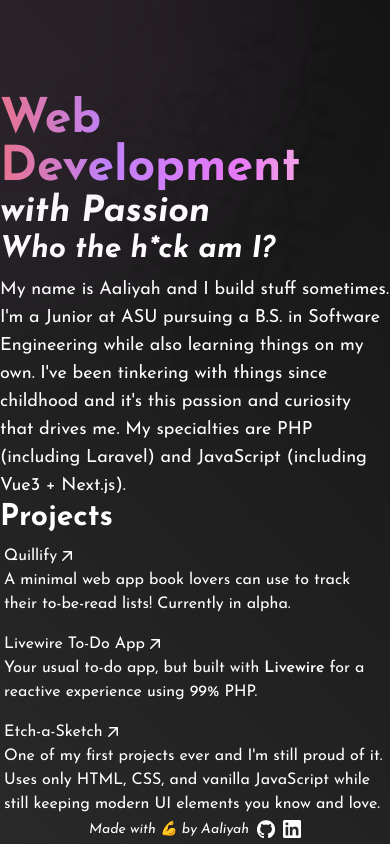
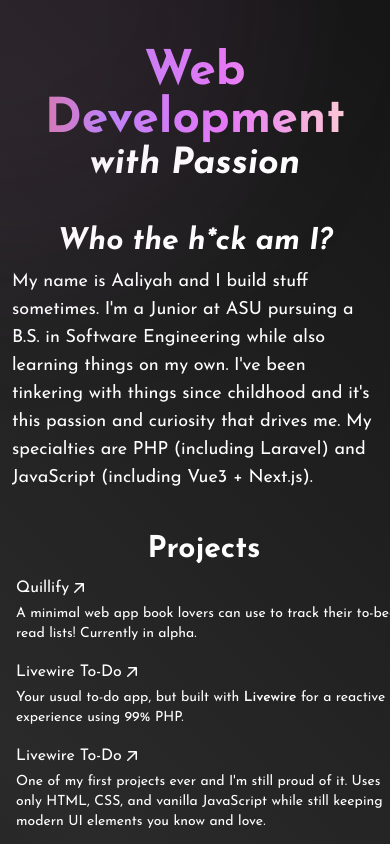
Before and after one commit to aileks/aileks.github.io, a Next.js app: page / in a window 390 px wide. Shown: the top 844 px of the page. Built offline with nearby package versions, Linux system fonts and the light colour scheme.

Commit message:
animations on links

```diff
--- a/src/app/components/animated-bg.tsx
+++ /dev/null
@@ -1,17 +0,0 @@
-'use client';
-
-import {motion} from 'framer-motion';
-
-const AnimatedBg = () => {
-  return (
-    <motion.img
-      alt="branches with leaves in the background"
-      src="/img/branches.svg"
-      className="absolute top-0 left-0 right-0 w-full z-[-1] opacity-5"
-      animate={{opacity: [0.1, 0.2, 0.05]}}
-      transition={{duration: 1, times: [0, 0.5, 1], repeat: 0}}
-    />
-  );
-};
-
-export default AnimatedBg;
--- /dev/null
+++ b/src/app/components/animated-link.tsx
@@ -0,0 +1,57 @@
+import React from "react";
+import Link from 'next/link';
+import {motion, useAnimation} from 'framer-motion';
+
+type AnimatedLinkProps = {
+  href: string;
+  text: string;
+};
+
+const AnimatedLink: React.FC<AnimatedLinkProps> = ({href, text}) => {
+  const controls = useAnimation();
+
+  const startAnimation = () => {
+    controls.start({
+      x: 4,
+      y: -4,
+      transition: {duration: 0.2},
+    });
+  }
+
+  const stopAnimation = () => {
+    controls.start({
+      x: 0,
+      y: 0,
+      transition: {duration: 0.1},
+    })
+  }
+
+
+  return (
+    <Link
+      href={href}
+      className="text-md"
+      onMouseEnter={startAnimation}
+      onMouseLeave={stopAnimation}
+    >
+      <span className="hover:border-b border-white inline-flex items-center">
+        {text}
+        <motion.svg
+          animate={controls}
+          xmlns="http://www.w3.org/2000/svg"
+          viewBox="0 0 20 20"
+          fill="currentColor"
+          className="w-5 h-5"
+        >
+          <path
+            fillRule="evenodd"
+            d="M5.22 14.78a.75.75 0 0 0 1.06 0l7.22-7.22v5.69a.75.75 0 0 0 1.5 0v-7.5a.75.75 0 0 0-.75-.75h-7.5a.75.75 0 0 0 0 1.5h5.69l-7.22 7.22a.75.75 0 0 0 0 1.06Z"
+            clipRule="evenodd"
+          />
+        </motion.svg>
+      </span>
+    </Link>
+  );
+};
+
+export default AnimatedLink;
--- a/src/app/globals.css
+++ b/src/app/globals.css
@@ -5,20 +5,6 @@
 * {
     @apply antialiased;
     font-family: 'Josefin Sans', sans-serif;
-}
-
-:root {
-    --foreground-rgb: 0, 0, 0;
-    --background-start-rgb: 214, 219, 220;
-    --background-end-rgb: 255, 255, 255;
-}
-
-@media (prefers-color-scheme: dark) {
-    :root {
-        --foreground-rgb: 255, 255, 255;
-        --background-start-rgb: 0, 0, 0;
-        --background-end-rgb: 0, 0, 0;
-    }
 }
 
 body {
@@ -93,7 +79,17 @@ body {
 }
 
 @media (max-width: 600px) {
+    h1, h2, h3 {
+        text-align: center;
+    }
+
     body {
         overflow: auto;
+        padding: 0 12px;
+        max-height: 90vh;
+    }
+
+    .faint-image {
+        display: none;
     }
 }
--- a/src/app/page.tsx
+++ b/src/app/page.tsx
@@ -1,6 +1,8 @@
+'use client'
 import Image from 'next/image';
 import Link from 'next/link';
 import FollowCursor from './components/followCursor';
+import AnimatedLink from './components/animated-link';
 
 export default function Home() {
   return (
@@ -8,12 +10,12 @@ export default function Home() {
       <Image
         alt="branches with leaves in the background"
         src="/img/branches.svg"
-        width={1920}
-        height={1080}
-        className="absolute top-0 left-0 right-0 w-full z-[-1] opacity-5"
+        width={100}
+        height={100}
+        className="absolute top-0 left-0 right-0 w-full z-[-1] opacity-5 faint-image"
       />
-      <header className="mt-16">
-        <h1 className="text-5xl font-bold mt-8 flex flex-col">
+      <header className="mb-8">
+        <h1 className="text-5xl font-bold flex flex-col mt-12">
             <span className="bg-[linear-gradient(to_right,theme(colors.rose.400),theme(colors.rose.200),theme(colors.red.400),theme(colors.purple.400),theme(colors.fuchsia.400),theme(colors.rose.200),theme(colors.rose.400))] bg-[length:200%_auto] bg-clip-text text-transparent animate-gradient">
               Web Development
             </span>
@@ -22,7 +24,7 @@ export default function Home() {
         </h1>
       </header>
 
-      <div className="about-container self-end max-w-md">
+      <div className="about-container self-end max-w-md mb-8 mt-2">
         <h2 className="text-3xl font-bold mb-2 italic">Who the h*ck am I?</h2>
         <p className="text-lg text-left">
           My name is Aaliyah and I build stuff sometimes. I'm a Junior at ASU
@@ -33,55 +35,25 @@ export default function Home() {
         </p>
       </div>
 
-      <div className="projects-container w-96">
+      <div className="projects-container w-96 mb-8 mt-2">
         <h2 className="text-3xl mb-2 font-bold">Projects</h2>
 
         <ul className="space-y-4">
           <li className="ml-1">
-            <Link
-              href="https://www.quillify-app.com/"
-              className="hover:underline hover:font-bold flex items-center"
-            >
-              Quillify
-              <svg
-                xmlns="http://www.w3.org/2000/svg"
-                viewBox="0 0 20 20"
-                fill="currentColor"
-                className="w-5 h-5"
-              >
-                <path
-                  fillRule="evenodd"
-                  d="M5.22 14.78a.75.75 0 0 0 1.06 0l7.22-7.22v5.69a.75.75 0 0 0 1.5 0v-7.5a.75.75 0 0 0-.75-.75h-7.5a.75.75 0 0 0 0 1.5h5.69l-7.22 7.22a.75.75 0 0 0 0 1.06Z"
-                  clipRule="evenodd"
-                />
-              </svg>
-            </Link>
-            <p>
+            <AnimatedLink href={'https://www.quillify-app.com/'}
+                          text={'Quillify'}
+            />
+            <p className="text-sm mt-1">
               A minimal web app book lovers can use to track their to-be-read
               lists! Currently in alpha.
             </p>
           </li>
 
           <li className="ml-1">
-            <Link
-              href="https://github.com/aileks/livewire-todo"
-              className="hover:underline hover:font-bold flex items-center"
-            >
-              Livewire To-Do App
-              <svg
-                xmlns="http://www.w3.org/2000/svg"
-                viewBox="0 0 20 20"
-                fill="currentColor"
-                className="w-5 h-5"
-              >
-                <path
-                  fillRule="evenodd"
-                  d="M5.22 14.78a.75.75 0 0 0 1.06 0l7.22-7.22v5.69a.75.75 0 0 0 1.5 0v-7.5a.75.75 0 0 0-.75-.75h-7.5a.75.75 0 0 0 0 1.5h5.69l-7.22 7.22a.75.75 0 0 0 0 1.06Z"
-                  clipRule="evenodd"
-                />
-              </svg>
-            </Link>
-            <p>
+            <AnimatedLink href={'https://github.com/aileks/livwire-todo'}
+                          text={'Livewire To-Do'}
+            />
+            <p className="text-sm mt-1">
               Your usual to-do app, but built with{' '}
               <Link
                 href="https://livewire.laravel.com/"
@@ -94,25 +66,10 @@ export default function Home() {
           </li>
 
           <li className="ml-1">
-            <Link
-              href="https://github.com/aileks/etch-a-sketch"
-              className="hover:underline hover:font-bold flex items-center"
-            >
-              Etch-a-Sketch
-              <svg
-                xmlns="http://www.w3.org/2000/svg"
-                viewBox="0 0 20 20"
-                fill="currentColor"
-                className="w-5 h-5"
-              >
-                <path
-                  fillRule="evenodd"
-                  d="M5.22 14.78a.75.75 0 0 0 1.06 0l7.22-7.22v5.69a.75.75 0 0 0 1.5 0v-7.5a.75.75 0 0 0-.75-.75h-7.5a.75.75 0 0 0 0 1.5h5.69l-7.22 7.22a.75.75 0 0 0 0 1.06Z"
-                  clipRule="evenodd"
-                />
-              </svg>
-            </Link>
-            <p>
+            <AnimatedLink href={'https://github.com/aileks/etch-a-sketch'}
+                          text={'Livewire To-Do'}
+            />
+            <p className="text-sm mt-1">
               One of my first projects ever and I'm still proud of it. Uses
               only HTML, CSS, and vanilla JavaScript while still keeping
               modern UI elements you know and love.
@@ -128,9 +85,9 @@ export default function Home() {
             <Image
               alt="github logo"
               src="/img/github-mark-white.png"
-              width={18}
-              height={18}
-              className="ml-2"
+              width={14}
+              height={14}
+              className="ml-2 w-auto h-auto"
             />
           </Link>
 
@@ -138,9 +95,9 @@ export default function Home() {
             <Image
               alt="linkedin logo"
               src="/img/linkedin-white.png"
-              width={18}
-              height={18}
-              className="ml-2"
+              width={14}
+              height={14}
+              className="ml-2 w-auto h-auto"
             />
           </Link>
         </span>
```
